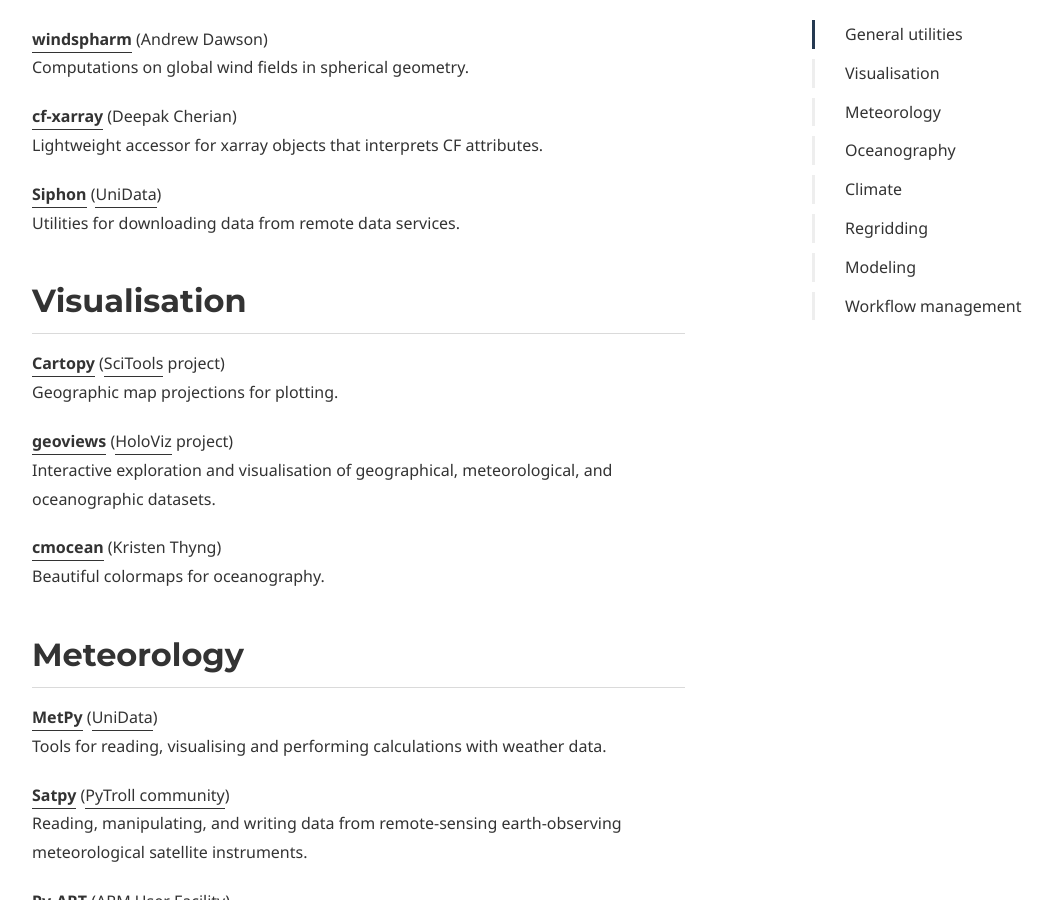
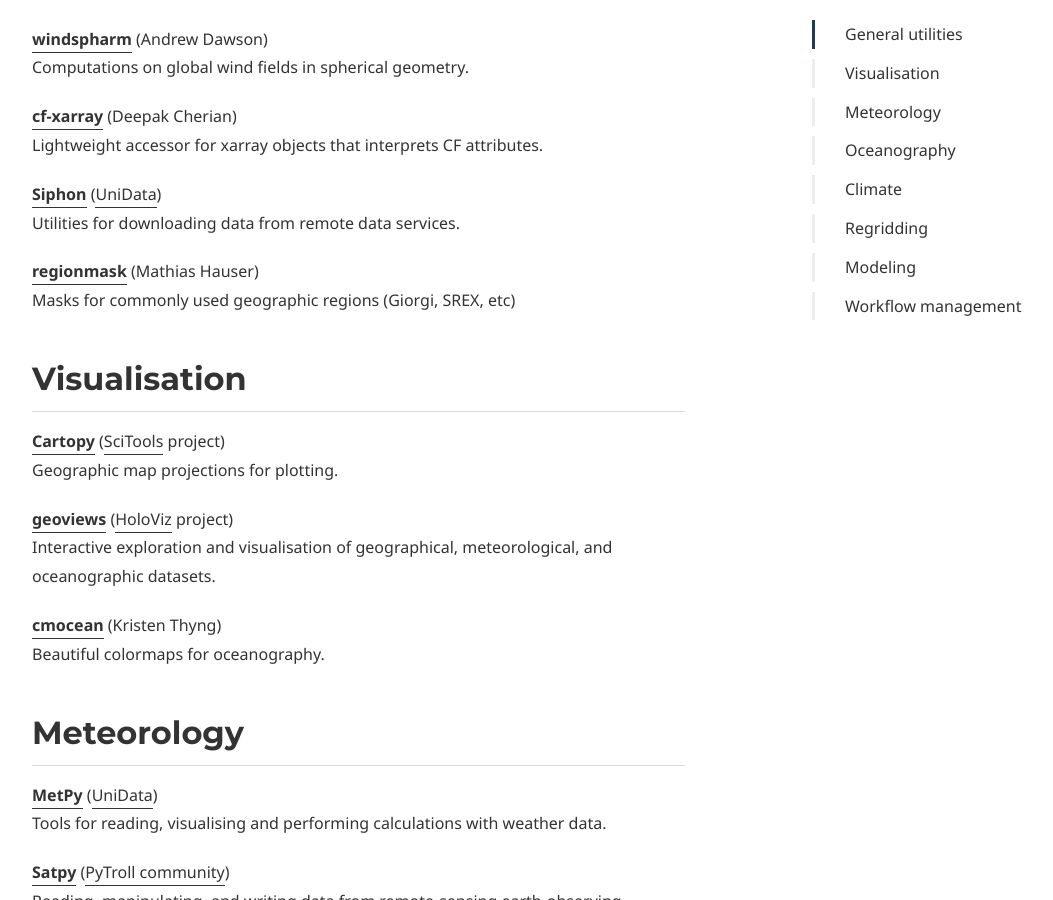
Before and after one commit to PyAOS/pyaos.github.io, a Jekyll site: the page built from packages.md, in a window 1280 px wide and 900 px high, scrolled down 1473 px. Shown: the whole window, without its empty margins (38-1091 px from the left). Built offline with Jekyll 4.4.1, drawn with Linux system fonts in a browser that asks for light colours; some web fonts are replaced.

Commit message:
Added regionmask package

```diff
--- a/packages.md
+++ b/packages.md
@@ -62,6 +62,9 @@
 
 **[Siphon](https://www.unidata.ucar.edu/software/siphon/)** ([UniData](https://www.unidata.ucar.edu/))
 Utilities for downloading data from remote data services.
+
+**[regionmask](https://regionmask.readthedocs.io/)** (Mathias Hauser)
+Masks for commonly used geographic regions (Giorgi, SREX, etc)
 
 ## Visualisation
 
```
